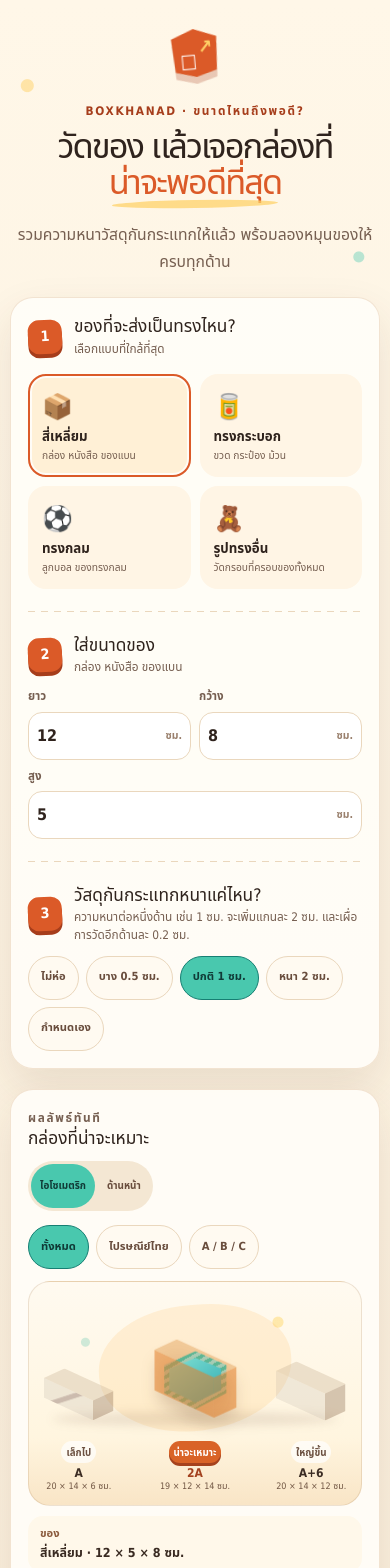
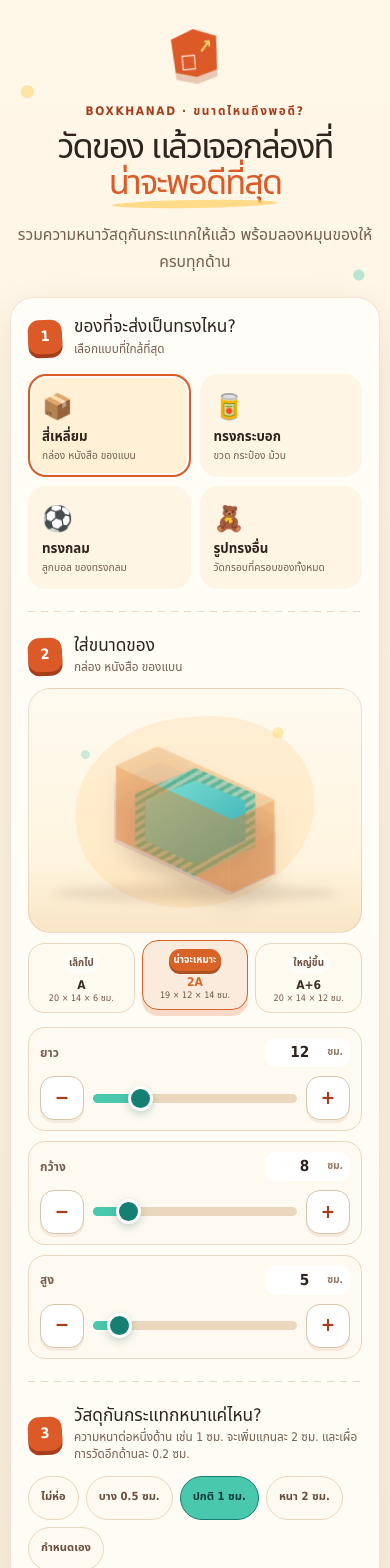
Before and after one commit to suplim2021/BoxKhaNad, a Next.js app: page / in a window 390 px wide. Shown: the top 1568 px of the page. Built offline with nearby package versions, Linux system fonts and the light colour scheme.

Commit message:
Add animated mobile sizing controls

```diff
--- a/app/components/BoxCalculator.tsx
+++ b/app/components/BoxCalculator.tsx
@@ -1,6 +1,6 @@
 "use client";
 
-import { useState } from "react";
+import { useId, useState, type CSSProperties } from "react";
 import BoxComparison, {
   type BoxShape,
   type BoxViewMode,
@@ -87,6 +87,72 @@ function NumberField({
   );
 }
 
+function DimensionControl({
+  label,
+  value,
+  onChange,
+}: {
+  label: string;
+  value: number;
+  onChange: (value: number) => void;
+}) {
+  const id = useId();
+  const min = 0.5;
+  const step = 0.5;
+  const max = Math.max(60, Math.ceil(value / 10) * 10);
+  const progress = Math.min(100, Math.max(0, ((value - min) / (max - min)) * 100));
+
+  function nudge(direction: -1 | 1) {
+    const next = Math.max(min, Number((value + direction * step).toFixed(1)));
+    onChange(next);
+  }
+
+  return (
+    <div className="dimension-control">
+      <div className="dimension-control-topline">
+        <label htmlFor={`${id}-number`}>{label}</label>
+        <span className="dimension-value">
+          <input
+            id={`${id}-number`}
+            type="number"
+            min={min}
+            step="0.1"
+            inputMode="decimal"
+            value={value}
+            aria-label={`${label} หน่วยเซนติเมตร`}
+            onChange={(event) => onChange(Number(event.target.value))}
+          />
+          <span aria-hidden="true">ซม.</span>
+        </span>
+      </div>
+      <div className="dimension-adjuster">
+        <button
+          type="button"
+          aria-label={`ลด${label}`}
+          disabled={value <= min}
+          onClick={() => nudge(-1)}
+        >
+          −
+        </button>
+        <input
+          className="dimension-range"
+          type="range"
+          min={min}
+          max={max}
+          step={step}
+          value={Math.max(min, value)}
+          aria-label={`ปรับ${label}`}
+          style={{ "--range-progress": `${progress}%` } as CSSProperties}
+          onChange={(event) => onChange(Number(event.target.value))}
+        />
+        <button type="button" aria-label={`เพิ่ม${label}`} onClick={() => nudge(1)}>
+          +
+        </button>
+      </div>
+    </div>
+  );
+}
+
 export default function BoxCalculator() {
   const [shape, setShape] = useState<Shape>("box");
   const [size, setSize] = useState<Size>({ length: 12, width: 8, height: 5 });
@@ -170,21 +236,38 @@ export default function BoxCalculator() {
             </div>
           </div>
 
-          <div className={`dimension-grid ${shape === "sphere" ? "one-column" : ""}`}>
+          {recommendation && results ? (
+            <BoxComparison
+              className="mobile-live-visual"
+              compact
+              recommended={visualBox(recommendation.box)}
+              nearestTooSmall={results.nearestTooSmall ? visualBox(results.nearestTooSmall) : null}
+              nextLarger={results.nextLarger ? visualBox(results.nextLarger.box) : null}
+              packedItem={{
+                label: chosenShape?.label,
+                dimensions: calculateBareRotation(recommendation.rotatedItem, itemInput),
+                packedDimensions: recommendation.rotatedItem,
+              }}
+              shapeType={visualShape}
+              viewMode={viewMode}
+            />
+          ) : null}
+
+          <div className="dimension-grid">
             {shape === "cylinder" || shape === "sphere" ? (
-              <NumberField
+              <DimensionControl
                 label="เส้นผ่านศูนย์กลาง"
                 value={size.length}
                 onChange={(value) => updateSize("length", value)}
               />
             ) : (
               <>
-                <NumberField label="ยาว" value={size.length} onChange={(value) => updateSize("length", value)} />
-                <NumberField label="กว้าง" value={size.width} onChange={(value) => updateSize("width", value)} />
+                <DimensionControl label="ยาว" value={size.length} onChange={(value) => updateSize("length", value)} />
+                <DimensionControl label="กว้าง" value={size.width} onChange={(value) => updateSize("width", value)} />
               </>
             )}
             {shape !== "sphere" ? (
-              <NumberField label="สูง" value={size.height} onChange={(value) => updateSize("height", value)} />
+              <DimensionControl label="สูง" value={size.height} onChange={(value) => updateSize("height", value)} />
             ) : null}
           </div>
 
@@ -269,6 +352,7 @@ export default function BoxCalculator() {
             ) : recommendation && results ? (
               <>
                 <BoxComparison
+                  className="desktop-result-visual"
                   recommended={visualBox(recommendation.box)}
                   nearestTooSmall={results.nearestTooSmall ? visualBox(results.nearestTooSmall) : null}
                   nextLarger={results.nextLarger ? visualBox(results.nextLarger.box) : null}
--- a/app/components/BoxComparison.module.css
+++ b/app/components/BoxComparison.module.css
@@ -8,11 +8,10 @@
 .scene {
   position: relative;
   display: grid;
-  grid-template-columns: minmax(0, 0.9fr) minmax(0, 1.2fr) minmax(0, 0.9fr);
-  align-items: end;
+  place-items: center;
   width: 100%;
-  min-height: 236px;
-  padding: 20px 4px 12px;
+  min-height: 286px;
+  padding: 16px 8px 8px;
   overflow: hidden;
   isolation: isolate;
   border: 1px solid color-mix(in srgb, #9d6d45 18%, transparent);
@@ -26,10 +25,10 @@
 .backdropBlob {
   position: absolute;
   z-index: -2;
-  top: 23px;
+  top: 28px;
   left: 50%;
-  width: min(58%, 220px);
-  height: 126px;
+  width: min(72%, 270px);
+  height: 190px;
   border-radius: 50% 45% 54% 48%;
   background: rgb(255 190 95 / 18%);
   transform: translateX(-50%) rotate(-4deg);
@@ -39,35 +38,19 @@
   position: absolute;
   z-index: -1;
   right: 7%;
-  bottom: 79px;
+  bottom: 30px;
   left: 7%;
-  height: 14px;
+  height: 18px;
   border-radius: 50%;
   background: rgb(103 70 44 / 12%);
   filter: blur(5px);
 }
 
-.choice {
+.boxStack {
   position: relative;
   z-index: 1;
-  display: flex;
-  min-width: 0;
-  flex-direction: column;
-  align-items: center;
-  gap: 3px;
-  text-align: center;
-}
-
-.recommendedChoice {
-  z-index: 2;
-}
-
-.visualSlot {
-  display: grid;
-  width: 100%;
-  height: 146px;
-  place-items: end center;
-  padding-bottom: 12px;
+  width: min(100%, 290px);
+  height: 246px;
 }
 
 .cuboid {
@@ -76,10 +59,18 @@
   --iso-dx: 38px;
   --iso-dy: 17px;
   --iso-h: 58px;
-  position: relative;
+  position: absolute;
+  bottom: 20px;
+  left: 50%;
   width: calc(var(--iso-lx) + var(--iso-dx));
   height: calc(var(--iso-ly) + var(--iso-dy) + var(--iso-h));
+  transform: translateX(-50%);
   transform-origin: center bottom;
+  transition:
+    width 560ms cubic-bezier(0.22, 1, 0.36, 1),
+    height 560ms cubic-bezier(0.22, 1, 0.36, 1),
+    transform 420ms cubic-bezier(0.22, 1, 0.36, 1),
+    filter 420ms ease;
 }
 
 .recommended {
@@ -93,6 +84,11 @@
   width: 100%;
   height: 100%;
   filter: drop-shadow(0 0 0.8px currentColor);
+  transition:
+    clip-path 560ms cubic-bezier(0.22, 1, 0.36, 1),
+    opacity 300ms ease,
+    background-color 300ms ease,
+    filter 420ms ease;
 }
 
 .frontFace {
@@ -129,8 +125,8 @@
 }
 
 .recommended {
+  z-index: 3;
   color: #b96026;
-  filter: drop-shadow(0 12px 8px rgb(91 51 24 / 22%));
 }
 
 .recommended .frontFace,
@@ -142,22 +138,57 @@
   background: rgb(255 198 109 / 24%);
 }
 
-.tooSmall,
-.nextLarger {
-  color: rgb(120 91 72 / 45%);
-  opacity: 0.63;
-  filter: saturate(0.45);
-  transform: scale(0.78);
+.tooSmall {
+  z-index: 4;
+  color: #c85656;
 }
 
 .tooSmall .frontFace {
-  background:
-    linear-gradient(162deg, transparent 46%, rgb(155 75 67 / 42%) 47% 53%, transparent 54%),
-    rgb(220 196 174 / 27%);
+  background: rgb(225 111 111 / 38%);
+}
+
+.tooSmall .rightFace {
+  background: rgb(179 75 75 / 42%);
+}
+
+.tooSmall .topFace {
+  background: rgb(250 173 173 / 34%);
+}
+
+.nextLarger {
+  z-index: 1;
+  color: #5964d9;
 }
 
 .nextLarger .frontFace {
-  background: rgb(194 179 162 / 20%);
+  background: rgb(106 116 229 / 30%);
+}
+
+.nextLarger .rightFace {
+  background: rgb(71 81 186 / 34%);
+}
+
+.nextLarger .topFace {
+  background: rgb(165 172 255 / 28%);
+}
+
+.selectedLayer {
+  z-index: 8;
+  filter: drop-shadow(0 16px 12px rgb(63 42 28 / 22%));
+  transform: translateX(-50%) scale(1.035);
+}
+
+.selectedLayer .face {
+  opacity: 0.82;
+  filter: drop-shadow(0 0 1.2px currentColor);
+}
+
+.mutedLayer {
+  transform: translateX(-50%) scale(0.975);
+}
+
+.mutedLayer .face {
+  opacity: 0.14;
 }
 
 .contents {
@@ -175,6 +206,11 @@
   display: block;
   clip-path: polygon(50% 0, 100% 24%, 100% 72%, 50% 100%, 0 72%, 0 24%);
   transform: translate(-50%, -50%);
+  transition:
+    width 560ms cubic-bezier(0.22, 1, 0.36, 1),
+    height 560ms cubic-bezier(0.22, 1, 0.36, 1),
+    transform 420ms cubic-bezier(0.22, 1, 0.36, 1),
+    border-radius 300ms ease;
 }
 
 .protection {
@@ -226,6 +262,60 @@
   transform: translate(-50%, -50%) rotate(-7deg);
 }
 
+.choiceRail {
+  display: grid;
+  grid-template-columns: repeat(3, minmax(0, 1fr));
+  gap: 7px;
+  margin-top: 10px;
+}
+
+.choiceButton {
+  --choice-accent: #8c7463;
+  display: flex;
+  min-width: 0;
+  min-height: 78px;
+  flex-direction: column;
+  align-items: center;
+  justify-content: center;
+  gap: 4px;
+  padding: 7px 5px;
+  border: 1px solid #ead7bd;
+  border-radius: 16px;
+  background: #fffaf0;
+  color: #4d392e;
+  cursor: pointer;
+  text-align: center;
+  transition:
+    transform 280ms cubic-bezier(0.22, 1, 0.36, 1),
+    border-color 220ms ease,
+    background-color 220ms ease,
+    box-shadow 280ms ease;
+}
+
+.choiceButton:disabled {
+  cursor: default;
+  opacity: 0.45;
+}
+
+.choiceButton[aria-pressed="true"] {
+  border-color: var(--choice-accent);
+  background: color-mix(in srgb, var(--choice-accent) 10%, #fffaf0);
+  box-shadow: 0 6px 0 color-mix(in srgb, var(--choice-accent) 22%, transparent);
+  transform: translateY(-3px);
+}
+
+.tooSmallChoice {
+  --choice-accent: #c85656;
+}
+
+.recommendedChoice {
+  --choice-accent: #d96327;
+}
+
+.nextLargerChoice {
+  --choice-accent: #5964d9;
+}
+
 .stateLabel {
   display: inline-flex;
   min-height: 22px;
@@ -241,10 +331,10 @@
   white-space: nowrap;
 }
 
-.recommendedChoice .stateLabel {
-  background: #d96327;
+.choiceButton[aria-pressed="true"] .stateLabel {
+  background: var(--choice-accent);
   color: #fff;
-  box-shadow: 0 3px 0 #a6421d;
+  box-shadow: 0 3px 0 color-mix(in srgb, var(--choice-accent) 72%, #33251d);
 }
 
 .boxLabel {
@@ -265,8 +355,8 @@
   white-space: nowrap;
 }
 
-.recommendedChoice .boxLabel strong {
-  color: #a3421f;
+.choiceButton[aria-pressed="true"] .boxLabel strong {
+  color: var(--choice-accent);
 }
 
 .emptyMark {
@@ -302,6 +392,23 @@
   color: #392a21;
   font-size: 0.78rem;
   font-weight: 700;
+}
+
+.compact .scene {
+  min-height: 245px;
+}
+
+.compact .boxStack {
+  height: 218px;
+  transform: scale(0.9);
+}
+
+.compact .choiceButton {
+  min-height: 70px;
+}
+
+.compact .textSummary {
+  display: none;
 }
 
 .front .cuboid {
@@ -351,13 +458,13 @@
 
 @container (max-width: 355px) {
   .scene {
-    min-height: 220px;
+    min-height: 260px;
     padding-inline: 0;
     border-radius: 22px;
   }
 
-  .visualSlot {
-    height: 136px;
+  .boxStack {
+    height: 224px;
     transform: scale(0.9);
   }
 
@@ -379,4 +486,12 @@
   .recommended {
     animation: none;
   }
+
+  .cuboid,
+  .face,
+  .protection,
+  .item,
+  .choiceButton {
+    transition: none;
+  }
 }
--- a/app/components/BoxComparison.tsx
+++ b/app/components/BoxComparison.tsx
@@ -1,6 +1,6 @@
 "use client";
 
-import type { CSSProperties, ReactNode } from "react";
+import { useState, type CSSProperties, type ReactNode } from "react";
 
 import styles from "./BoxComparison.module.css";
 
@@ -38,6 +38,7 @@ export interface BoxComparisonProps {
   packedItem: PackedItemVisual;
   shapeType: BoxShape;
   viewMode?: BoxViewMode;
+  compact?: boolean;
   className?: string;
 }
 
@@ -68,15 +69,15 @@ function getBoxStyle(dimensions: VisualDimensions, maximumAxis: number): CSSVari
   const length = finitePositive(dimensions.length);
   const width = finitePositive(dimensions.width);
   const height = finitePositive(dimensions.height);
-  const lengthX = clamp((length / maximumAxis) * 70, 36, 70);
-  const depthX = clamp((width / maximumAxis) * 42, 18, 42);
+  const lengthX = clamp((length / maximumAxis) * 132, 62, 132);
+  const depthX = clamp((width / maximumAxis) * 76, 32, 76);
 
   return {
     "--iso-lx": `${lengthX}px`,
     "--iso-ly": `${lengthX * 0.46}px`,
     "--iso-dx": `${depthX}px`,
     "--iso-dy": `${depthX * 0.46}px`,
-    "--iso-h": `${clamp((height / maximumAxis) * 64, 28, 64)}px`,
+    "--iso-h": `${clamp((height / maximumAxis) * 112, 48, 112)}px`,
   };
 }
 
@@ -118,15 +119,25 @@ function Cuboid({
   box,
   state,
   maximumAxis,
+  isSelected,
   children,
 }: {
   box: VisualBox;
   state: BoxState;
   maximumAxis: number;
+  isSelected: boolean;
   children?: ReactNode;
 }) {
   return (
-    <div className={`${styles.cuboid} ${styles[state]}`} style={getBoxStyle(box.dimensions, maximumAxis)} aria-hidden="true">
+    <div
+      className={[
+        styles.cuboid,
+        styles[state],
+        isSelected ? styles.selectedLayer : styles.mutedLayer,
+      ].join(" ")}
+      style={getBoxStyle(box.dimensions, maximumAxis)}
+      aria-hidden="true"
+    >
       <span className={`${styles.face} ${styles.frontFace}`} />
       <span className={`${styles.face} ${styles.rightFace}`} />
       <span className={`${styles.face} ${styles.topFace}`} />
@@ -135,34 +146,35 @@ function Cuboid({
   );
 }
 
-function BoxChoice({
+function ChoiceButton({
   box,
   state,
-  maximumAxis,
-  children,
+  isSelected,
+  onSelect,
 }: {
   box?: VisualBox | null;
   state: BoxState;
-  maximumAxis: number;
-  children?: ReactNode;
+  isSelected: boolean;
+  onSelect: () => void;
 }) {
   return (
-    <div
-      className={[styles.choice, styles[`${state}Choice`]]
+    <button
+      type="button"
+      className={[styles.choiceButton, styles[`${state}Choice`]]
         .filter(Boolean)
         .join(" ")}
+      aria-pressed={isSelected}
+      disabled={!box}
+      onClick={onSelect}
     >
-      <div className={styles.visualSlot}>
-        {box ? <Cuboid box={box} state={state} maximumAxis={maximumAxis}>{children}</Cuboid> : <span className={styles.emptyMark}>—</span>}
-      </div>
       <span className={styles.stateLabel}>{box ? STATE_LABELS[state] : "ไม่มีตัวเลือก"}</span>
       {box ? (
         <span className={styles.boxLabel}>
           <strong>{box.code}</strong>
           <span>{formatDimensions(box.dimensions)} ซม.</span>
         </span>
-      ) : null}
-    </div>
+      ) : <span className={styles.emptyMark}>—</span>}
+    </button>
   );
 }
 
@@ -173,8 +185,10 @@ export function BoxComparison({
   packedItem,
   shapeType,
   viewMode = "isometric",
+  compact = false,
   className,
 }: BoxComparisonProps) {
+  const [selectedState, setSelectedState] = useState<BoxState>("recommended");
   const boxes = [recommended, nearestTooSmall, nextLarger].filter((box): box is VisualBox => Boolean(box));
   const maximumAxis = Math.max(
     1,
@@ -188,21 +202,73 @@ export function BoxComparison({
     nextLarger ? `กล่องถัดไป ${nextLarger.code}` : "ไม่มีกล่องใหญ่กว่าที่นำมาเปรียบเทียบ",
     `สิ่งของขนาด ${bare} เซนติเมตร หลังห่อขนาด ${packed} เซนติเมตร`,
   ].join(". ");
+  const activeState =
+    (selectedState === "tooSmall" && !nearestTooSmall) ||
+    (selectedState === "nextLarger" && !nextLarger)
+      ? "recommended"
+      : selectedState;
 
   return (
     <section
-      className={[styles.comparison, styles[viewMode], className].filter(Boolean).join(" ")}
+      className={[
+        styles.comparison,
+        styles[viewMode],
+        compact ? styles.compact : "",
+        className,
+      ].filter(Boolean).join(" ")}
       aria-label="ภาพเปรียบเทียบขนาดกล่อง"
     >
       <p className={styles.screenReaderOnly}>{summary}</p>
       <div className={styles.scene} aria-hidden="true">
         <span className={styles.backdropBlob} />
         <span className={styles.groundLine} />
-        <BoxChoice box={nearestTooSmall} state="tooSmall" maximumAxis={maximumAxis} />
-        <BoxChoice box={recommended} state="recommended" maximumAxis={maximumAxis}>
-          <ItemInside item={packedItem} shapeType={shapeType} box={recommended} />
-        </BoxChoice>
-        <BoxChoice box={nextLarger} state="nextLarger" maximumAxis={maximumAxis} />
+        <div className={styles.boxStack}>
+          {nextLarger ? (
+            <Cuboid
+              box={nextLarger}
+              state="nextLarger"
+              maximumAxis={maximumAxis}
+              isSelected={activeState === "nextLarger"}
+            />
+          ) : null}
+          <Cuboid
+            box={recommended}
+            state="recommended"
+            maximumAxis={maximumAxis}
+            isSelected={activeState === "recommended"}
+          >
+            <ItemInside item={packedItem} shapeType={shapeType} box={recommended} />
+          </Cuboid>
+          {nearestTooSmall ? (
+            <Cuboid
+              box={nearestTooSmall}
+              state="tooSmall"
+              maximumAxis={maximumAxis}
+              isSelected={activeState === "tooSmall"}
+            />
+          ) : null}
+        </div>
+      </div>
+
+      <div className={styles.choiceRail} role="group" aria-label="เลือกขนาดกล่องที่ต้องการเน้น">
+        <ChoiceButton
+          box={nearestTooSmall}
+          state="tooSmall"
+          isSelected={activeState === "tooSmall"}
+          onSelect={() => setSelectedState("tooSmall")}
+        />
+        <ChoiceButton
+          box={recommended}
+          state="recommended"
+          isSelected={activeState === "recommended"}
+          onSelect={() => setSelectedState("recommended")}
+        />
+        <ChoiceButton
+          box={nextLarger}
+          state="nextLarger"
+          isSelected={activeState === "nextLarger"}
+          onSelect={() => setSelectedState("nextLarger")}
+        />
       </div>
 
       <dl className={styles.textSummary}>
--- a/app/globals.css
+++ b/app/globals.css
@@ -1,4 +1,5 @@
 @import "tailwindcss";
+@import url("https://fonts.googleapis.com/css2?family=Playpen+Sans+Thai:wght@100..800&display=swap");
 
 :root {
   --ink: #2f231d;
@@ -32,7 +33,7 @@ body {
     radial-gradient(circle at 7% 4%, rgb(255 209 102 / 50%) 0 6px, transparent 7px),
     radial-gradient(circle at 92% 12%, rgb(73 200 174 / 38%) 0 5px, transparent 6px),
     linear-gradient(180deg, #fff7e8 0%, #f8ecd8 100%);
-  font-family: Tahoma, "Noto Sans Thai", system-ui, sans-serif;
+  font-family: "Playpen Sans Thai", Tahoma, "Noto Sans Thai", system-ui, sans-serif;
 }
 
 button,
@@ -157,6 +158,10 @@ a:focus-visible {
   align-items: start;
 }
 
+.mobile-live-visual {
+  display: none;
+}
+
 .calculator-card,
 .result-card {
   min-width: 0;
@@ -279,12 +284,142 @@ a:focus-visible {
 
 .dimension-grid {
   display: grid;
-  grid-template-columns: repeat(3, minmax(0, 1fr));
-  gap: 8px;
+  grid-template-columns: minmax(0, 1fr);
+  gap: 10px;
 }
 
-.dimension-grid.one-column {
-  grid-template-columns: minmax(0, 1fr);
+.dimension-control {
+  display: grid;
+  min-width: 0;
+  gap: 9px;
+  padding: 10px 11px;
+  border: 1px solid var(--line);
+  border-radius: 17px;
+  background: #fffaf1;
+  transition: border-color 220ms ease, box-shadow 220ms ease;
+}
+
+.dimension-control:focus-within {
+  border-color: var(--mint-dark);
+  box-shadow: 0 0 0 3px rgb(73 200 174 / 14%);
+}
+
+.dimension-control-topline {
+  display: flex;
+  align-items: center;
+  justify-content: space-between;
+  gap: 10px;
+  color: var(--muted);
+  font-size: 0.75rem;
+  font-weight: 800;
+}
+
+.dimension-value {
+  display: inline-flex;
+  min-width: 84px;
+  align-items: center;
+  justify-content: flex-end;
+  gap: 3px;
+  padding: 3px 7px;
+  border-radius: 10px;
+  background: white;
+  color: #967862;
+  font-size: 0.62rem;
+}
+
+.dimension-value input {
+  width: 52px;
+  border: 0;
+  outline: 0;
+  background: transparent;
+  color: var(--ink);
+  font-size: 0.95rem;
+  font-weight: 800;
+  text-align: right;
+}
+
+.dimension-adjuster {
+  display: grid;
+  grid-template-columns: 44px minmax(0, 1fr) 44px;
+  align-items: center;
+  gap: 9px;
+}
+
+.dimension-adjuster button {
+  display: grid;
+  width: 44px;
+  height: 44px;
+  place-items: center;
+  border: 1px solid #d8c4a9;
+  border-radius: 14px;
+  background: white;
+  color: var(--orange-dark);
+  cursor: pointer;
+  font-size: 1.2rem;
+  font-weight: 800;
+  box-shadow: 0 3px 0 rgb(174 125 78 / 13%);
+}
+
+.dimension-adjuster button:active {
+  box-shadow: none;
+  transform: translateY(2px);
+}
+
+.dimension-adjuster button:disabled {
+  cursor: default;
+  opacity: 0.35;
+}
+
+.dimension-range {
+  --range-progress: 20%;
+  width: 100%;
+  height: 28px;
+  margin: 0;
+  appearance: none;
+  background: transparent;
+  cursor: pointer;
+}
+
+.dimension-range::-webkit-slider-runnable-track {
+  height: 9px;
+  border-radius: 999px;
+  background: linear-gradient(
+    90deg,
+    var(--mint) 0 var(--range-progress),
+    #ead7bd var(--range-progress) 100%
+  );
+}
+
+.dimension-range::-webkit-slider-thumb {
+  width: 25px;
+  height: 25px;
+  margin-top: -8px;
+  appearance: none;
+  border: 3px solid white;
+  border-radius: 50%;
+  background: var(--mint-dark);
+  box-shadow: 0 3px 8px rgb(27 98 86 / 26%);
+}
+
+.dimension-range::-moz-range-track {
+  height: 9px;
+  border-radius: 999px;
+  background: #ead7bd;
+}
+
+.dimension-range::-moz-range-progress {
+  height: 9px;
+  border-radius: 999px;
+  background: var(--mint);
+}
+
+.dimension-range::-moz-range-thumb {
+  width: 20px;
+  height: 20px;
+  border: 3px solid white;
+  border-radius: 50%;
+  background: var(--mint-dark);
+  box-shadow: 0 3px 8px rgb(27 98 86 / 26%);
 }
 
 .number-field {
@@ -551,6 +686,15 @@ footer p {
   .result-card {
     position: static;
   }
+
+  .mobile-live-visual {
+    display: block;
+    margin: 2px 0 14px;
+  }
+
+  .desktop-result-visual {
+    display: none;
+  }
 }
 
 @media (max-width: 420px) {
@@ -570,14 +714,6 @@ footer p {
   .result-card {
     padding: 17px;
     border-radius: 23px;
-  }
-
-  .dimension-grid {
-    grid-template-columns: repeat(2, minmax(0, 1fr));
-  }
-
-  .dimension-grid .number-field:last-child {
-    grid-column: 1 / -1;
   }
 
   .result-topline {
```
Also changed, not shown: 2 other files (tests, documents, lock files or other folders).
